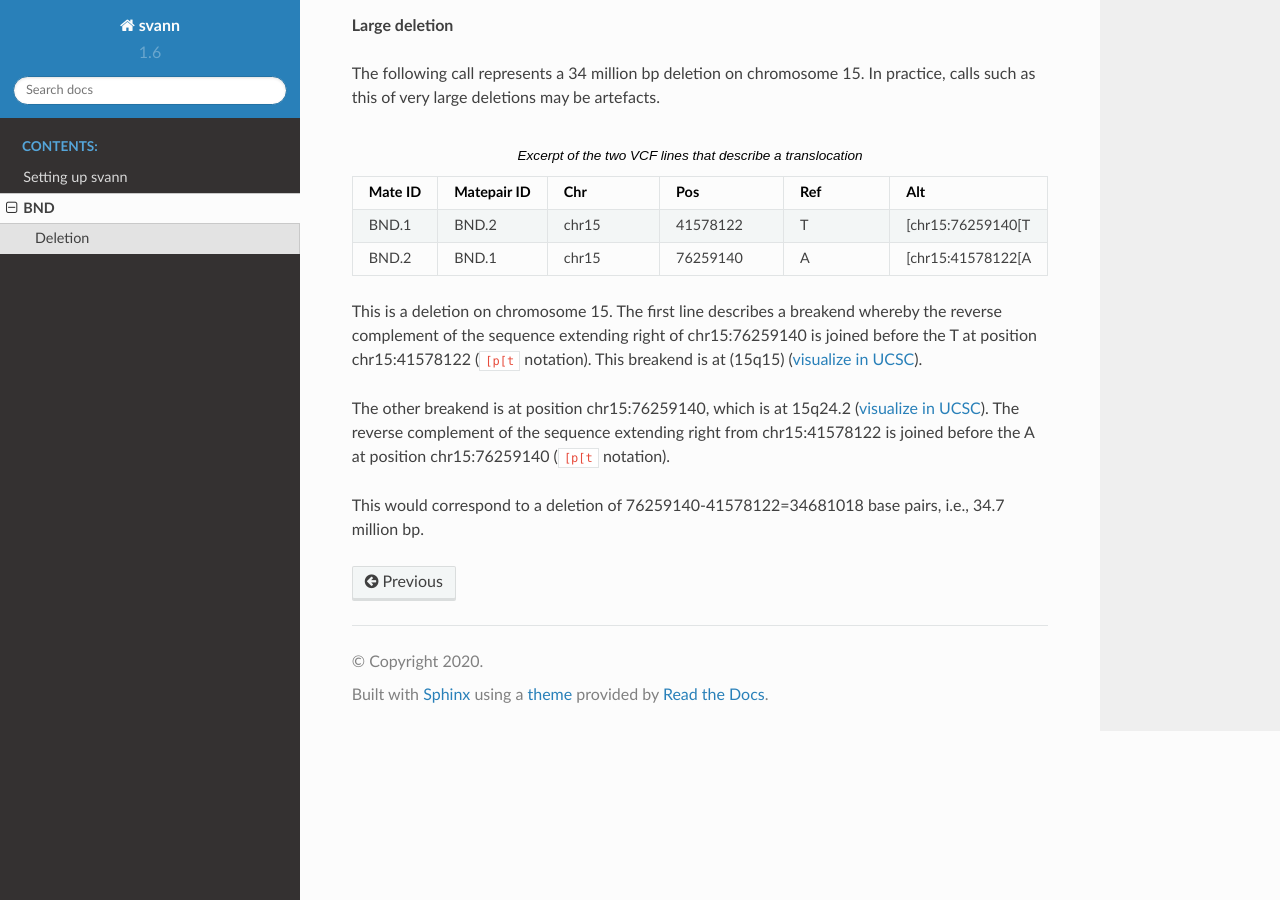
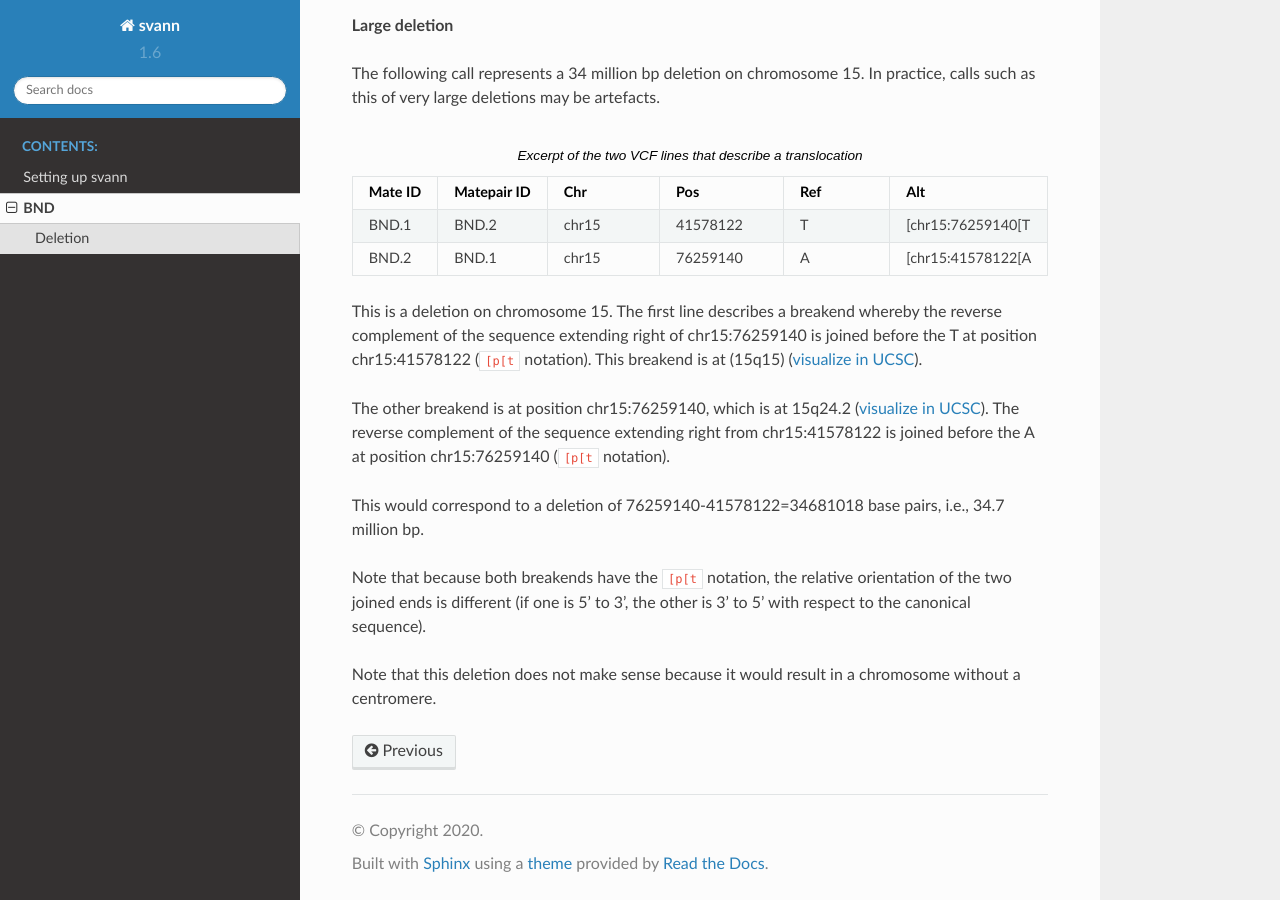
Before and after one commit to monarch-initiative/SvAnna, a Sphinx documentation site: the page built from docs/bndannotations.rst, in a window 1280 px wide and 900 px high, scrolled down 1425 px. Built offline with Sphinx 7.4.7 and the Read the Docs theme 2.0.0, drawn with Linux system fonts in a browser that asks for light colours; pages that are not in the unit, such as notebooks, are missing from menus.

Commit message:
documentation

```diff
--- a/docs/bndannotations.rst
+++ b/docs/bndannotations.rst
@@ -137,3 +137,10 @@ The reverse complement of the sequence extending right from chr15:41578122
 is joined before the A at position chr15:76259140 (``[p[t`` notation).
 
 This would correspond to a deletion of 76259140-41578122=34681018 base pairs, i.e., 34.7 million bp.
+
+Note that because both breakends have the ``[p[t`` notation, the relative orientation of the
+two joined ends is different (if one is 5' to 3', the other is 3' to 5' with respect to the
+canonical sequence).
+
+Note that this deletion does not make sense because it would result in a chromosome without
+a centromere.
```
Also changed, not shown: 1 other file.
